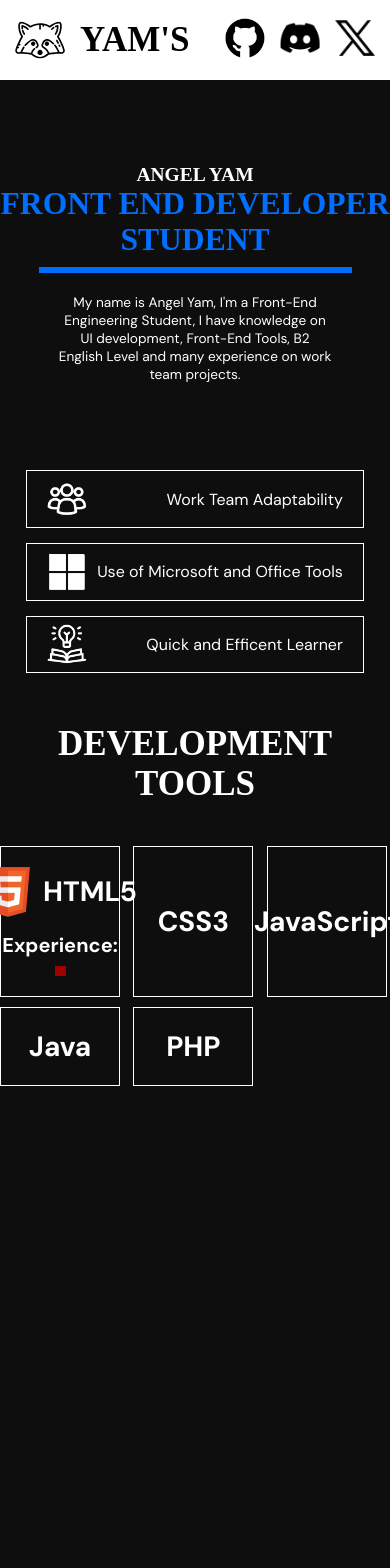
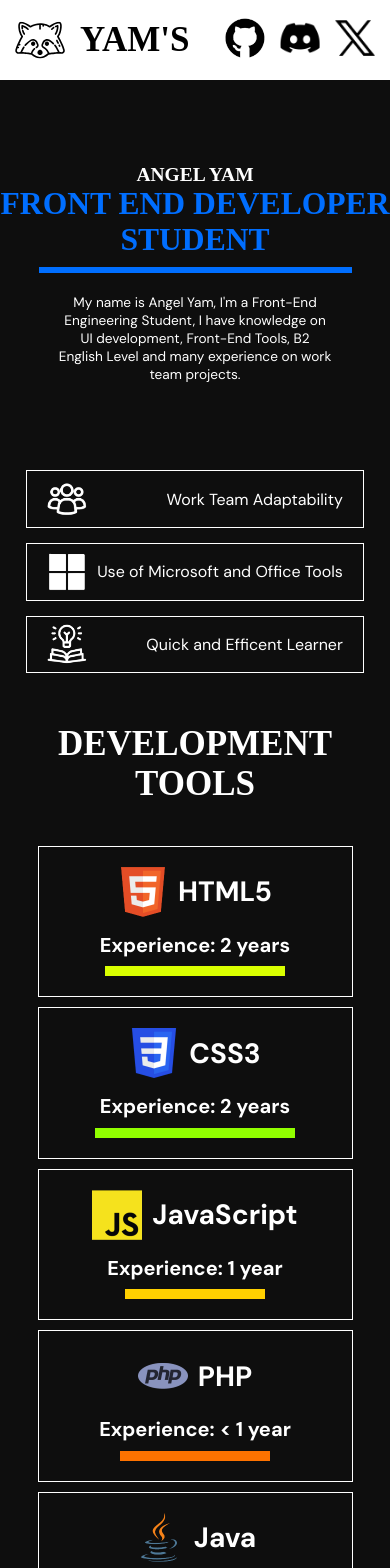
Before and after one commit to Yam3101/portafolio-1, a React (Vite) app: page / in a window 390 px wide. Shown: the top 1568 px of the page. Before the commit the page ends 1086 px from the top, so only its background shows below. Built offline with nearby package versions, Linux system fonts and the light colour scheme; a web font is replaced by a local one.

Commit message:
changes for responsive UI dev tools

```diff
--- a/src/App.css
+++ b/src/App.css
@@ -62,10 +62,6 @@
   }
 }
 
-h3 {
-  margin: 0;
-}
-
 .title-dev-tools {
   margin: 0;
   margin-top: 6vh;
--- a/src/components/Tools.jsx
+++ b/src/components/Tools.jsx
@@ -9,21 +9,49 @@ function Tools() {
                 <h4 className="title-tool"><span className="htmlTxt">HTML5</span></h4>
             </div>
             <div className="experience-cont">
-                <h5 className="experience-text">Experience:</h5>
-                <div className="experience-bar-html"><span className="bar-text">HIGH KNOWLEDGE</span></div>
+                <h5 className="experience-text">Experience: 2 years</h5>
+                <div className="experience-bar-high"><span className="bar-text"></span></div>
             </div>
         </div>
         <div className="card-tool">
-            <h4 className="title-tool">CSS3</h4>
+            <div className="container-head-card">
+                <img width={50} src="/cssLogo.png" alt="cssLogo" />
+                <h4 className="title-tool"><span className="htmlTxt">CSS3</span></h4>
+            </div>
+            <div className="experience-cont">
+                <h5 className="experience-text">Experience: 2 years</h5>
+                <div className="experience-bar-too-high"><span className="bar-text"></span></div>
+            </div>
         </div>
         <div className="card-tool">
-            <h4 className="title-tool">JavaScript</h4>
+            <div className="container-head-card">
+                <img width={50} src="/javascriptLogo.png" alt="jsLogo" />
+                <h4 className="title-tool"><span className="htmlTxt">JavaScript</span></h4>
+            </div>
+            <div className="experience-cont">
+                <h5 className="experience-text">Experience: 1 year</h5>
+                <div className="experience-bar-mid"><span className="bar-text"></span></div>
+            </div>
         </div>
         <div className="card-tool">
-            <h4 className="title-tool">Java</h4>
+            <div className="container-head-card">
+                <img width={50} src="/phpLogo.png" alt="phpLogo" />
+                <h4 className="title-tool"><span className="htmlTxt">PHP</span></h4>
+            </div>
+            <div className="experience-cont">
+                <h5 className="experience-text">Experience: &#x3C; 1 year</h5>
+                <div className="experience-bar-low"><span className="bar-text"></span></div>
+            </div>
         </div>
         <div className="card-tool">
-            <h4 className="title-tool">PHP</h4>
+            <div className="container-head-card">
+                <img width={50} src="/javaLogo.png" alt="javaLogo" />
+                <h4 className="title-tool"><span className="htmlTxt">Java</span></h4>
+            </div>
+            <div className="experience-cont">
+                <h5 className="experience-text">Experience: 1 year</h5>
+                <div className="experience-bar-mid"><span className="bar-text"></span></div>
+            </div>
         </div>
     </div>
   )
--- a/src/components/components.css
+++ b/src/components/components.css
@@ -126,6 +126,7 @@ h4 {
 .container-head-card {
     display: flex;
     align-items: center;
+    place-content: center;
     gap: 10px;
 }
 
@@ -135,14 +136,8 @@ h4 {
 
 .experience-cont {
     display: grid;
+    place-content: center;
     place-items: center;
-}
-
-.bar-text {
-    display: none;
-}
-.bar-text:hover {
-    display: flex;
 }
 
 .experience-text {
@@ -150,19 +145,40 @@ h4 {
     font-size: 20px;
 }
 
-.experience-bar-html {
+.experience-bar-too-high {
     margin-top: 1vh;
-    position: relative;
-    font-family: league spartan;
-    padding: 5px;
-    font-weight: 600;
-    text-align: center;
-    color: #000;
-    width: 1px;
-    background-color: #a10000;
-    transition: width 1s, background-color 1.5s;
+    height: 10px;
+    animation: aparecer-linea-too-high 1s forwards;
 }
-.experience-bar-html:hover {
-    width: 100%;
-    background-color: #a6ff00;
+.experience-bar-high {
+    margin-top: 1vh;
+    height: 10px;
+    animation: aparecer-linea-high 1s forwards;
 }
+.experience-bar-mid {
+    margin-top: 1vh;
+    height: 10px;
+    animation: aparecer-linea-mid 1s forwards;
+}
+.experience-bar-low {
+    margin-top: 1vh;
+    height: 10px;
+    animation: aparecer-linea-low 1s forwards;
+}
+
+@media (max-width: 860px) {
+    .container-tools {
+        grid-template-columns: 1fr 1fr;
+    }
+    .card-tool {
+        width: 30vw;
+    }
+}
+@media (max-width: 519px) {
+    .container-tools {
+        grid-template-columns: auto;
+    }
+    .card-tool {
+        width: 70vw;
+    }
+}
--- a/src/index.css
+++ b/src/index.css
@@ -20,13 +20,58 @@ h1 {
   }
 }
 
-@keyframes aparecer-linea {
+@keyframes aparecer-linea-too-high {
   from {
+    height: 15px;
+    background-color: #ac0000;
     opacity: 0;
     width: 0;
   }
   to {
+    background-color: #91ff00;
     opacity: 1;
-    width: 100%;
+    width: 200px;
   }
 }
+
+@keyframes aparecer-linea-high {
+  from {
+    height: 15px;
+    background-color: #ac0000;
+    opacity: 0;
+    width: 0;
+  }
+  to {
+    background-color: #d9ff00;
+    opacity: 1;
+    width: 180px;
+  }
+}
+
+@keyframes aparecer-linea-mid {
+  from {
+    height: 15px;
+    background-color: #ac0000;
+    opacity: 0;
+    width: 0;
+  }
+  to {
+    background-color: #ffd000;
+    opacity: 1;
+    width: 140px;
+  }
+}
+
+@keyframes aparecer-linea-low {
+  from {
+    opacity: 0;
+    width: 0;
+    height: 15px;
+    background-color: #ac0000;
+  }
+  to {
+    background-color: #fd7200;
+    opacity: 1;
+    width: 150px;
+  }
+}
```
Also changed, not shown: public/cssLogo.png (added), public/javaLogo.png (renamed from public/mjavaLogoicrosoftSkill.png).
